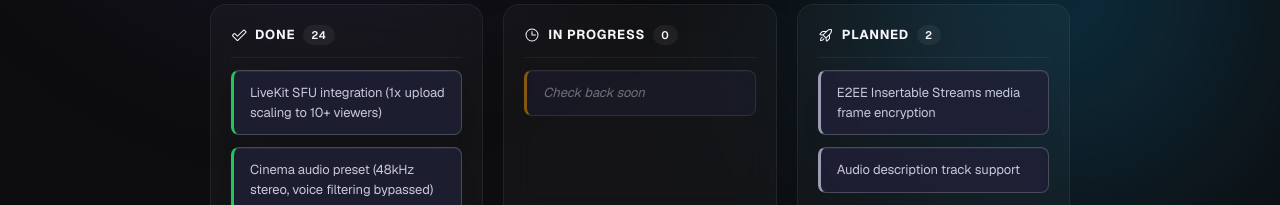
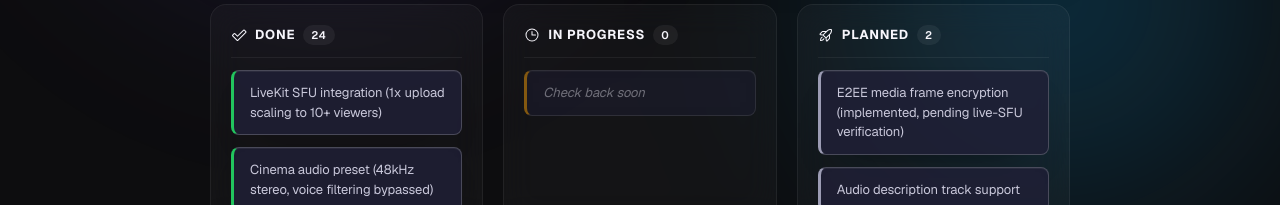
Before and after one commit to Himanshusingh204/ScreenLoop, a React (Vite) app in the folder client/: page /roadmap in a window 1280 px wide. Shown: the part 577-782 px from the top of the page. Built offline with nearby package versions, Linux system fonts and the light colour scheme; no server answers.

Commit message:
docs: describe media E2EE status honestly

```diff
--- a/client/src/data/roadmap.js
+++ b/client/src/data/roadmap.js
@@ -10,7 +10,7 @@ export const ROADMAP_PHASES = [
       { title: 'Hybrid fallback to WebRTC mesh without credentials', status: 'done' },
       { title: 'LiveKit JWT access token minting with PIN verification', status: 'done' },
       { title: 'Picture-in-Picture floating toggle on video stage', status: 'done' },
-      { title: 'E2EE Insertable Streams media frame encryption', status: 'planned' },
+      { title: 'E2EE media frame encryption (implemented, pending live-SFU verification)', status: 'planned' },
     ],
   },
   {
```
Also changed, not shown: 2 other files (tests, documents, lock files or other folders).
